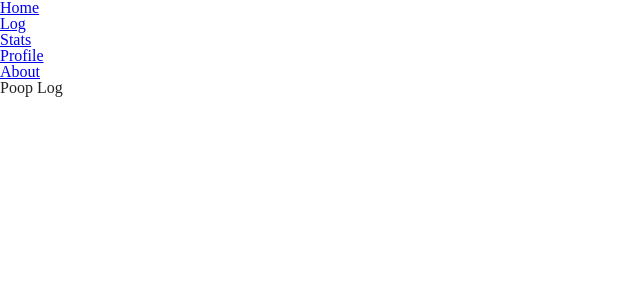
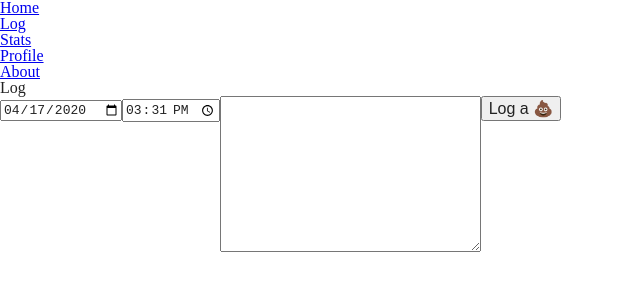
Before and after one commit to kristinadavidovic/bajs-app, a Vue app: page /log-poop in a window 1280 px wide. Shown: the top 300 px of the page, without its empty margins (0-640 px from the left). Built offline with nearby package versions, Linux system fonts and the light colour scheme; no server answers; sample sign-in values are in the browser's storage.

Commit message:
Add a Log form and submit a log.

```diff
--- a/package.json
+++ b/package.json
@@ -8,6 +8,7 @@
     "lint": "vue-cli-service lint"
   },
   "dependencies": {
+    "axios": "^0.19.2",
     "core-js": "^3.6.4",
     "firebase": "^7.14.1",
     "register-service-worker": "^1.7.1",
--- /dev/null
+++ b/src/components/elements/AddLog.vue
@@ -0,0 +1,66 @@
+<template>
+  <div class="add-log">
+    <form @submit.prevent="logPoop">
+      <input type="date" name="poopDate" :value="getNow('date')" />
+      <input type="time" name="poopTime" :value="getNow('time')" />
+      <textarea
+        name="notes"
+        id="notes"
+        cols="30"
+        rows="10"
+        v-model="notesText"
+      ></textarea>
+      <button type="submit">Log a 💩</button>
+    </form>
+  </div>
+</template>
+
+<script>
+import axios from 'axios';
+
+axios.defaults.headers.post['Content-Type'] =
+  'application/x-www-form-urlencoded';
+
+export default {
+  name: 'AddLog',
+  data() {
+    return {
+      timestamp: [],
+      notesText: null,
+      notes: []
+    };
+  },
+  methods: {
+    getNow: dateOrTime => {
+      const today = new Date();
+      const year = today.getFullYear();
+      const month = (today.getMonth() + 1).toString().padStart(2, '0');
+      const day = today
+        .getDate()
+        .toString()
+        .padStart(2, '0');
+      const date = `${year}-${month}-${day}`;
+
+      const time = today.getHours() + ':' + today.getMinutes();
+      return dateOrTime == 'date' ? date : time;
+    },
+    logPoop: event => {
+      const poopDate = event.target.elements.poopDate.value;
+      const poopTime = event.target.elements.poopTime.value;
+      const poopNotes = event.target.elements.notes.value && [
+        ...event.target.elements.notes.value.split(', ')
+      ];
+
+      axios.post('https://bajs-co.firebaseio.com/poops.json', {
+        poop: true,
+        poopDate,
+        poopTime,
+        poopNotes
+      });
+    }
+  },
+  created() {
+    this.getNow();
+  }
+};
+</script>
--- /dev/null
+++ b/src/components/pages/Log.vue
@@ -0,0 +1,22 @@
+<template>
+  <div class="log">
+    <h1>Log</h1>
+    <AddLog />
+  </div>
+</template>
+
+<script>
+import AddLog from '../elements/AddLog';
+
+export default {
+  name: 'Log',
+  components: {
+    AddLog
+  },
+  computed: {
+    dateTime: () => {
+      return new Date().toISOString();
+    }
+  }
+};
+</script>
--- a/src/views/PoopLogView.vue
+++ b/src/views/PoopLogView.vue
@@ -1,11 +1,16 @@
 <template>
   <div class="page-poop-log">
-    <h1>Poop Log</h1>
+    <Log />
   </div>
 </template>
 
 <script>
+import Log from '../components/pages/Log';
+
 export default {
-  name: 'poop-log-view'
+  name: 'poop-log-view',
+  components: {
+    Log
+  }
 };
 </script>
```
Also changed, not shown: 1 other file (tests, documents, lock files or other folders).
